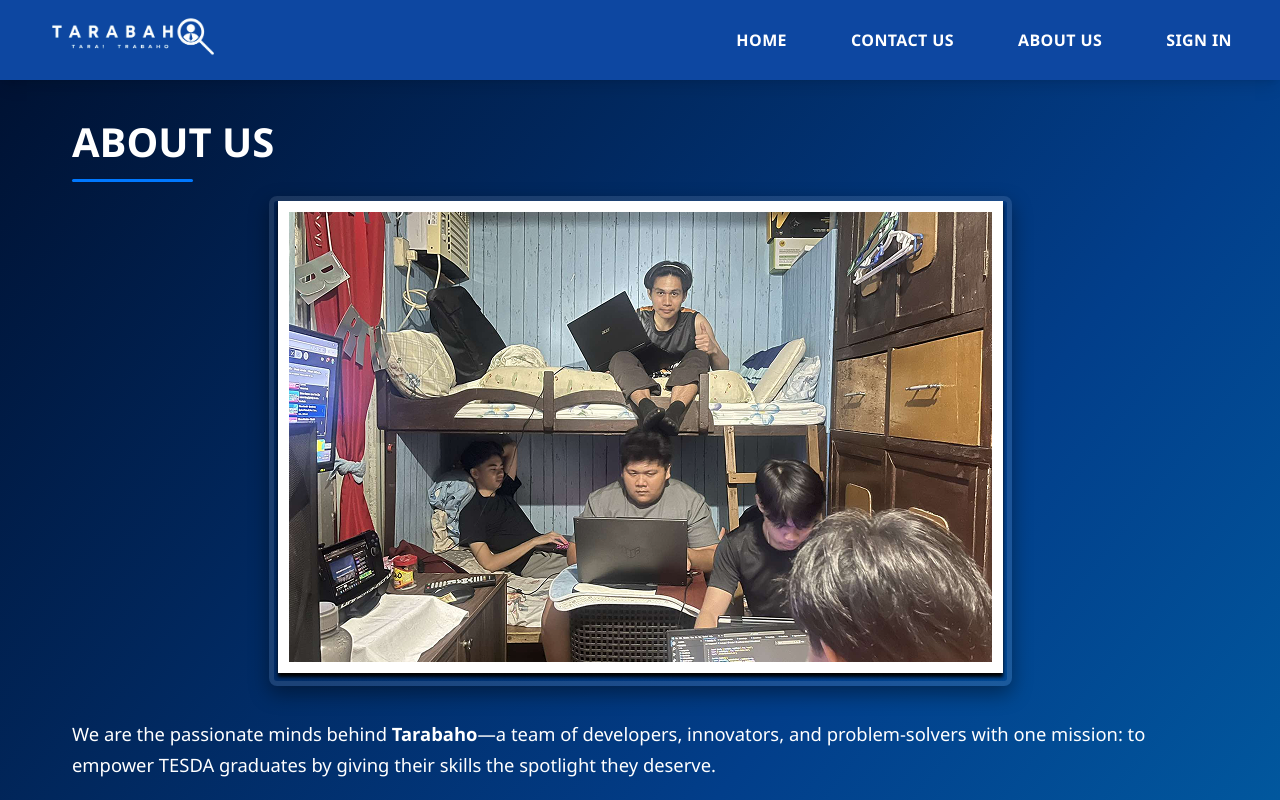
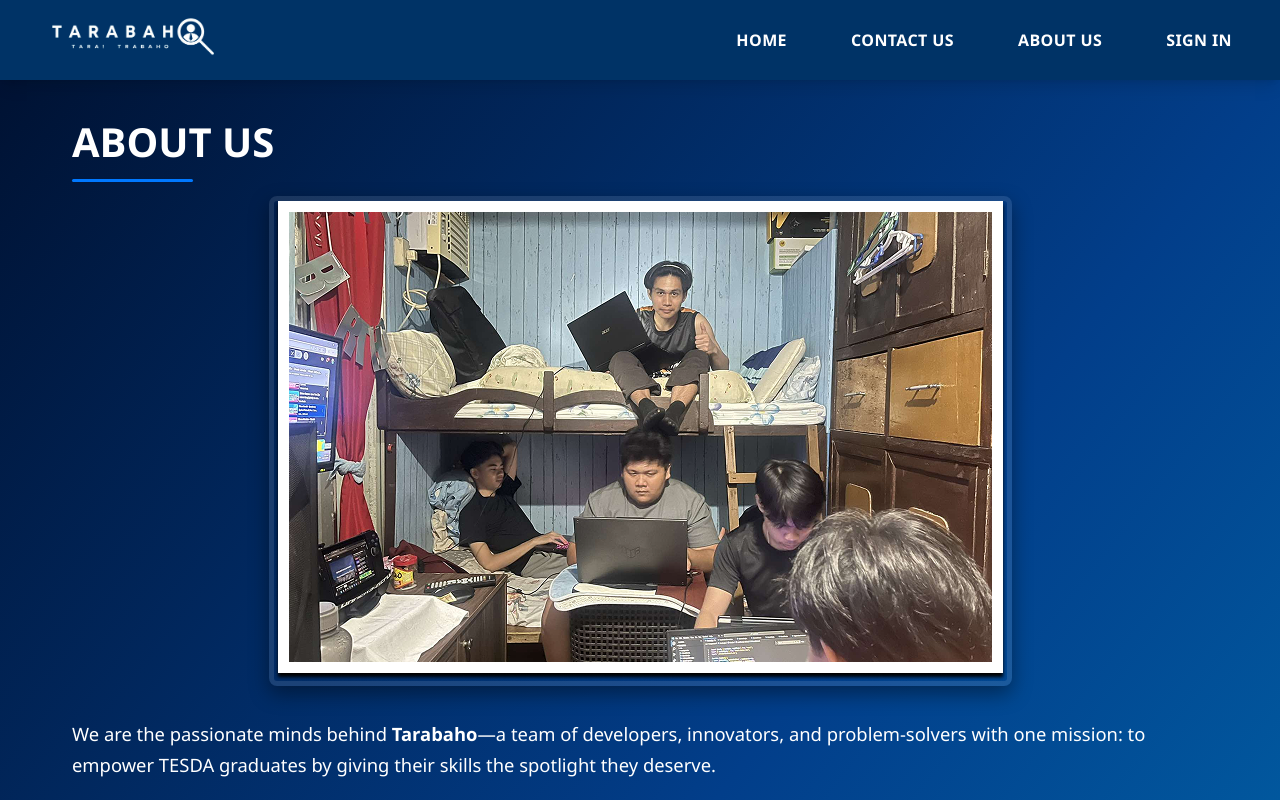
Before and after one commit to biodio332/Tarabaho, a React (Vite) app in the folder tarabahofrontend_web/: page /about in a window 1280 px wide. Shown: the top 800 px of the page. Built offline with nearby package versions, Linux system fonts and the light colour scheme.

Commit message:
changes in nav bar
changes in colors

```diff
--- a/tarabahofrontend_web/src/components/Navbar.jsx
+++ b/tarabahofrontend_web/src/components/Navbar.jsx
@@ -3,7 +3,7 @@ import logo from "../assets/images/logowhite.png"
 
 const Navbar = ({ activePage }) => {
   return (
-    <nav className="bg-blue-900 px-8 py-4 flex items-center justify-between flex-shrink-0 shadow-lg sticky top-0 z-[100] w-full box-border">
+    <nav className="bg-[#003366] px-8 py-4 flex items-center justify-between flex-shrink-0 shadow-lg sticky top-0 z-[100] w-full box-border">
       <div className="flex items-center justify-start">
         <img
           src={logo || "/placeholder.svg"}
--- a/tarabahofrontend_web/src/components/TrabahadorNavbar.jsx
+++ b/tarabahofrontend_web/src/components/TrabahadorNavbar.jsx
@@ -3,7 +3,7 @@ import logo from "../assets/images/logowhite.png"
 
 const TrabahadorNavbar = ({ activePage }) => {
   return (
-    <nav className="bg-blue-900 px-8 py-4 flex items-center justify-between flex-shrink-0 shadow-lg sticky top-0 z-[100] w-full box-border">
+    <nav className="bg-[#003366] px-8 py-4 flex items-center justify-between flex-shrink-0 shadow-lg sticky top-0 z-[100] w-full box-border">
       <div className="flex items-center justify-start">
         <Link to="/graduate-homepage">
           <img
```
